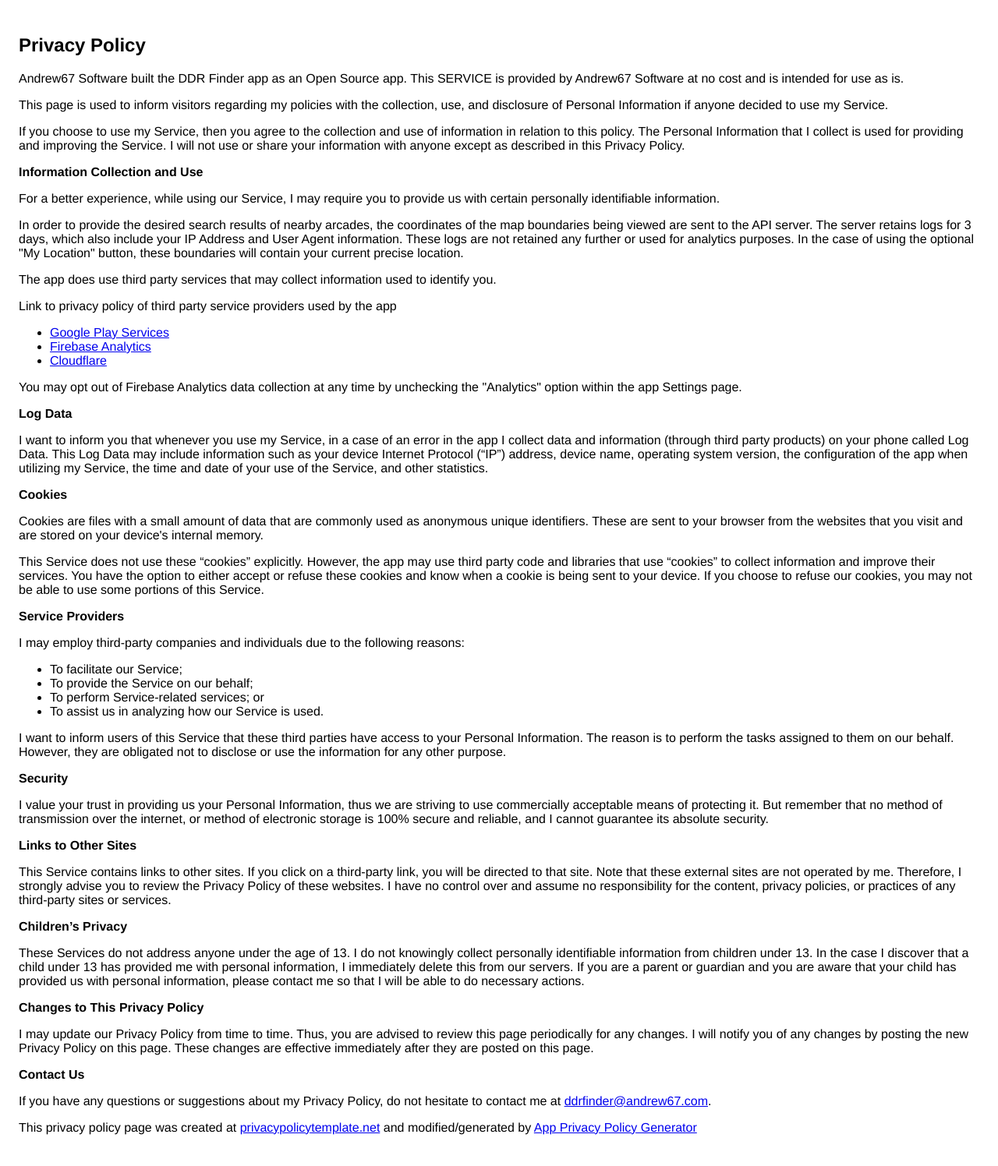
After one commit to Andrew67/ddr-finder, a PHP site: page /android/privacy-policy.html in a window 1280 px wide. The commit adds this page. Shown: the whole page at 78% size. Run offline with PHP 8.4, Linux system fonts and the light colour scheme.

Commit message:
Bump latest app version to 3.0.13/25, and publish Privacy Policy

```diff
--- a/web/about.php
+++ b/web/about.php
@@ -26,7 +26,7 @@
 
 $versionName = (isset($_GET['n'])) ? $_GET['n'] : '???';
 $versionCode = (isset($_GET['c'])) ? (int) $_GET['c'] : 0;
-define('LATEST_VERSION', 23);
+define('LATEST_VERSION', 25);
 
 header('Cache-Control: public, max-age=86400');
 header('Referrer-Policy: strict-origin');
--- /dev/null
+++ b/web/android/privacy-policy.html
@@ -0,0 +1,110 @@
+<!DOCTYPE html>
+<html>
+<head>
+    <meta charset='utf-8'>
+    <meta name='viewport' content='width=device-width'>
+    <title>Privacy Policy</title>
+    <style> body {
+        font-family: 'Helvetica Neue', Helvetica, Arial, sans-serif;
+        padding: 1em;
+    } </style>
+</head>
+<body>
+<h2>Privacy Policy</h2>
+<p> Andrew67 Software built the DDR Finder app as an Open Source app. This SERVICE is provided by Andrew67 Software at
+    no cost and is intended for use as is.
+</p>
+<p>This page is used to inform visitors regarding my policies with the collection, use, and
+    disclosure of Personal Information if anyone decided to use my Service.
+</p>
+<p>If you choose to use my Service, then you agree to the collection and use of information in relation
+    to this policy. The Personal Information that I collect is used for providing and improving the
+    Service. I will not use or share your information with anyone except as described
+    in this Privacy Policy.
+</p>
+<!--<p>The terms used in this Privacy Policy have the same meanings as in our Terms and Conditions, which is accessible-->
+    <!--at DDR Finder unless otherwise defined in this Privacy Policy.-->
+<!--</p>-->
+<p><strong>Information Collection and Use</strong></p>
+<p>For a better experience, while using our Service, I may require you to provide us with certain
+    personally identifiable information.
+</p>
+<p>
+    In order to provide the desired search results of nearby arcades, the coordinates of the map boundaries being viewed
+    are sent to the API server. The server retains logs for 3 days, which also include your IP Address and User Agent
+    information. These logs are not retained any further or used for analytics purposes.
+    In the case of using the optional "My Location" button, these boundaries will contain your current precise location.
+</p>
+<p>The app does use third party services that may collect information used to identify you.</p>
+<div><p>Link to privacy policy of third party service providers used by the app</p>
+    <ul>
+        <li><a href="https://www.google.com/policies/privacy/" target="_blank">Google Play Services</a></li>
+        <li><a href="https://firebase.google.com/policies/analytics" target="_blank">Firebase Analytics</a></li>
+        <li><a href="https://www.cloudflare.com/privacypolicy/" target="_blank">Cloudflare</a></li>
+    </ul>
+</div>
+<p>You may opt out of Firebase Analytics data collection at any time by unchecking the "Analytics" option within the app
+    Settings page.</p>
+<p><strong>Log Data</strong></p>
+<p> I want to inform you that whenever you use my Service, in a case of an
+    error in the app I collect data and information (through third party products) on your phone
+    called Log Data. This Log Data may include information such as your device Internet Protocol (“IP”) address,
+    device name, operating system version, the configuration of the app when utilizing my Service,
+    the time and date of your use of the Service, and other statistics.
+</p>
+<p><strong>Cookies</strong></p>
+<p>Cookies are files with a small amount of data that are commonly used as anonymous unique identifiers. These
+    are sent to your browser from the websites that you visit and are stored on your device's internal memory.
+</p>
+<p>This Service does not use these “cookies” explicitly. However, the app may use third party code and libraries
+    that use “cookies” to collect information and improve their services. You have the option to either
+    accept or refuse these cookies and know when a cookie is being sent to your device. If you choose to
+    refuse our cookies, you may not be able to use some portions of this Service.
+</p>
+<p><strong>Service Providers</strong></p>
+<p> I may employ third-party companies and individuals due to the following reasons:</p>
+<ul>
+    <li>To facilitate our Service;</li>
+    <li>To provide the Service on our behalf;</li>
+    <li>To perform Service-related services; or</li>
+    <li>To assist us in analyzing how our Service is used.</li>
+</ul>
+<p> I want to inform users of this Service that these third parties have access to your
+    Personal Information. The reason is to perform the tasks assigned to them on our behalf. However, they
+    are obligated not to disclose or use the information for any other purpose.
+</p>
+<p><strong>Security</strong></p>
+<p> I value your trust in providing us your Personal Information, thus we are striving
+    to use commercially acceptable means of protecting it. But remember that no method of transmission over
+    the internet, or method of electronic storage is 100% secure and reliable, and I cannot guarantee
+    its absolute security.
+</p>
+<p><strong>Links to Other Sites</strong></p>
+<p>This Service contains links to other sites. If you click on a third-party link, you will be directed
+    to that site. Note that these external sites are not operated by me. Therefore, I strongly
+    advise you to review the Privacy Policy of these websites. I have no control over
+    and assume no responsibility for the content, privacy policies, or practices of any third-party sites
+    or services.
+</p>
+<p><strong>Children’s Privacy</strong></p>
+<p>These Services do not address anyone under the age of 13. I do not knowingly collect
+    personally identifiable information from children under 13. In the case I discover that a child
+    under 13 has provided me with personal information, I immediately delete this from
+    our servers. If you are a parent or guardian and you are aware that your child has provided us with personal
+    information, please contact me so that I will be able to do necessary actions.
+</p>
+<p><strong>Changes to This Privacy Policy</strong></p>
+<p> I may update our Privacy Policy from time to time. Thus, you are advised to review
+    this page periodically for any changes. I will notify you of any changes by posting
+    the new Privacy Policy on this page. These changes are effective immediately after they are posted on
+    this page.
+</p>
+<p><strong>Contact Us</strong></p>
+<p>If you have any questions or suggestions about my Privacy Policy, do not hesitate to contact
+    me at <a href="mailto:ddrfinder@andrew67.com">ddrfinder@andrew67.com</a>.
+</p>
+<p>This privacy policy page was created at <a href="https://privacypolicytemplate.net" target="_blank">privacypolicytemplate.net</a>
+    and modified/generated by <a href="https://app-privacy-policy-generator.firebaseapp.com/" target="_blank">App
+        Privacy Policy Generator</a></p>
+</body>
+</html>
```
